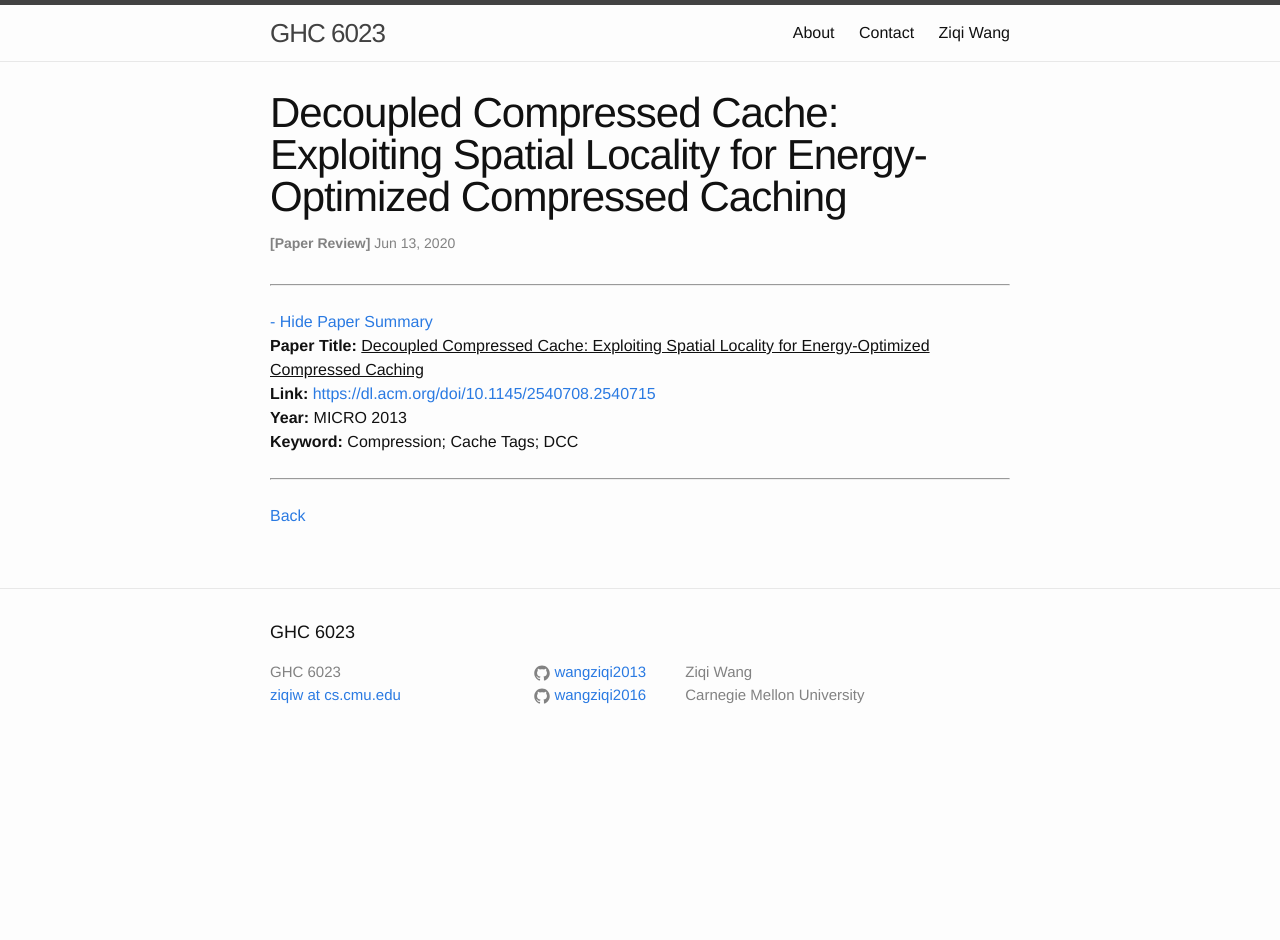
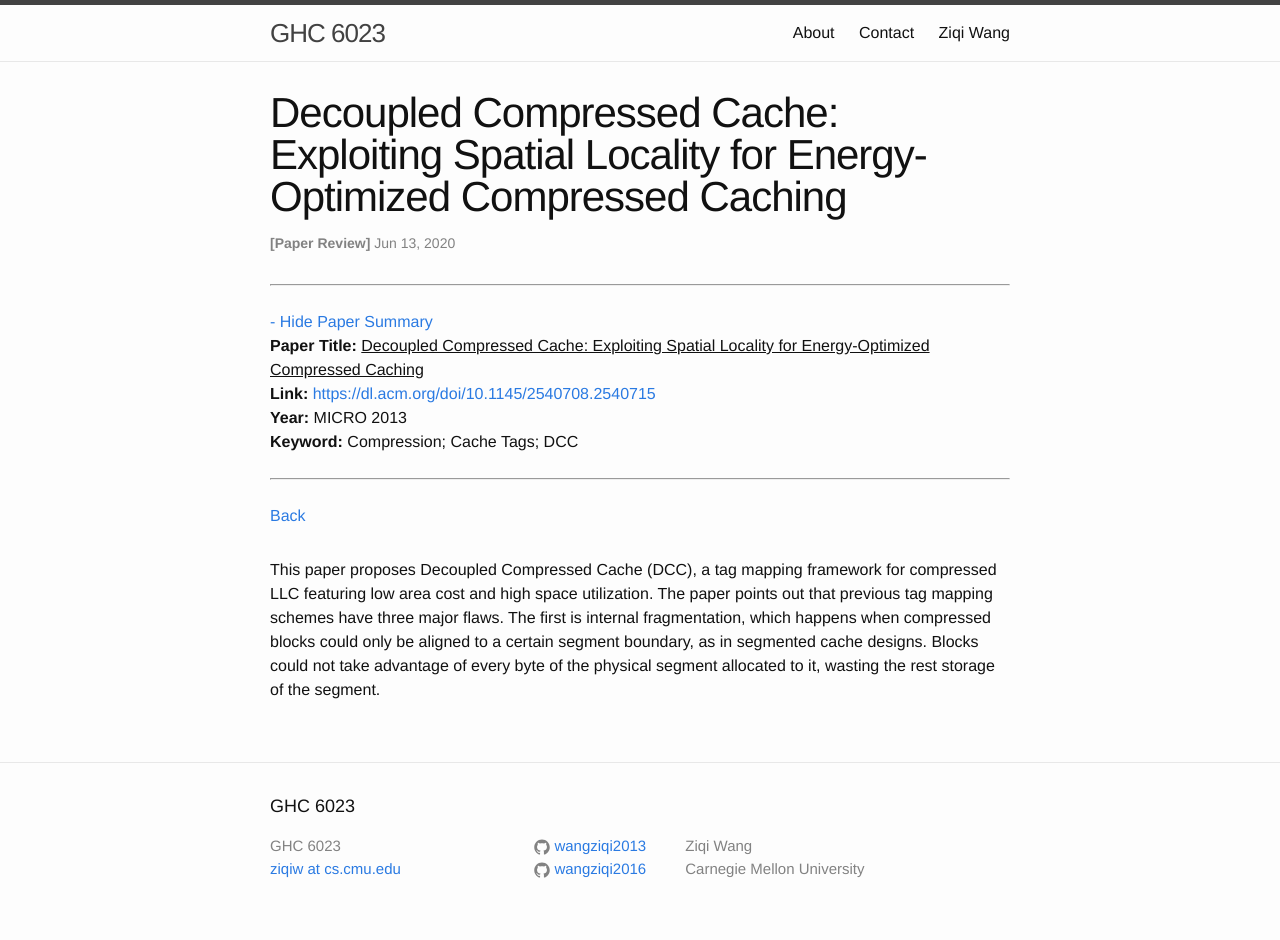
Before and after one commit to wangziqi2013/wangziqi2013.github.io, a Jekyll site: the page built from _posts/2020-06-12-dcc.markdown, in a window 1280 px wide. Built offline with Jekyll 4.4.1, drawn with Linux system fonts in a browser that asks for light colours; before the commit the page ends 900 px from its top, so only the background shows below that.

```diff
--- a/_posts/2020-06-12-dcc.markdown
+++ b/_posts/2020-06-12-dcc.markdown
@@ -12,3 +12,9 @@ htm_cd:
 htm_cr:
 version_mgmt:
 ---
+
+This paper proposes Decoupled Compressed Cache (DCC), a tag mapping framework for compressed LLC featuring low area cost
+and high space utilization. The paper points out that previous tag mapping schemes have three major flaws. The first is
+internal fragmentation, which happens when compressed blocks could only be aligned to a certain segment boundary, as in
+segmented cache designs. Blocks could not take advantage of every byte of the physical segment allocated to it, wasting
+the rest storage of the segment.
```
